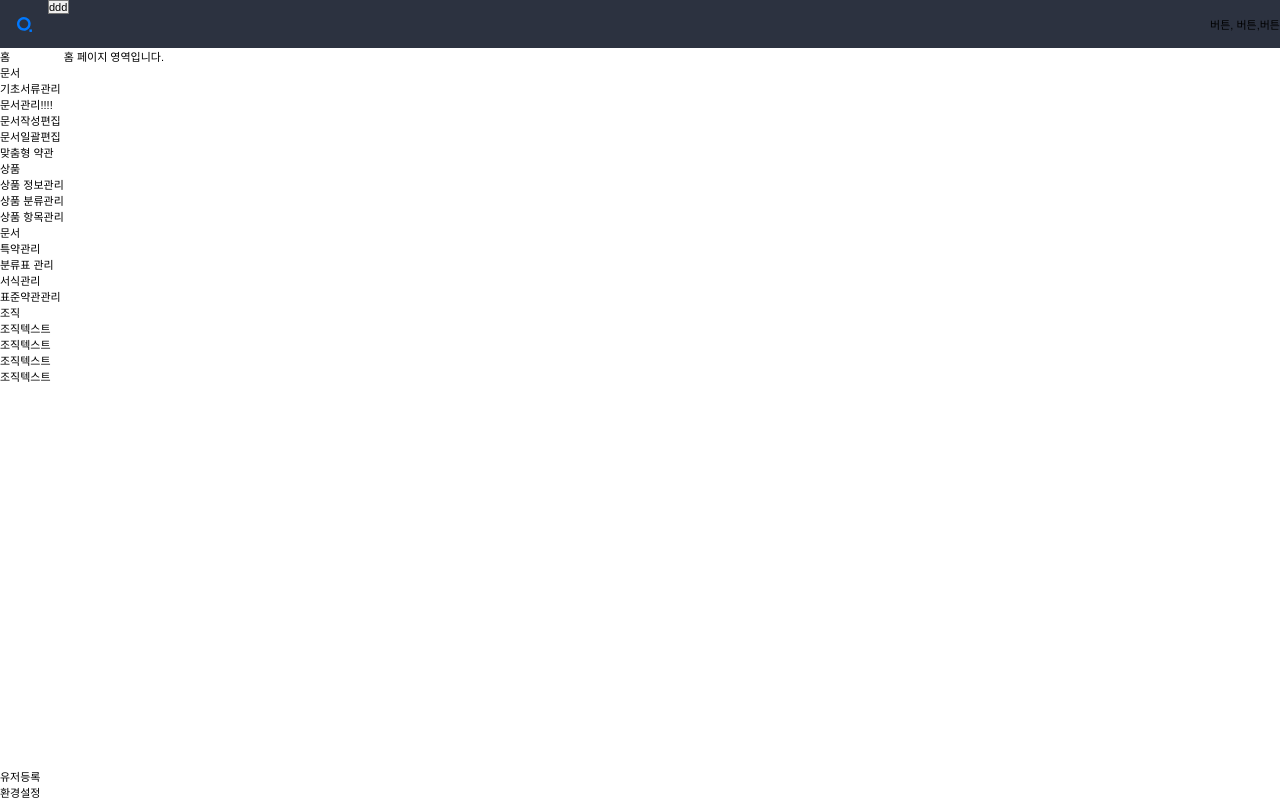
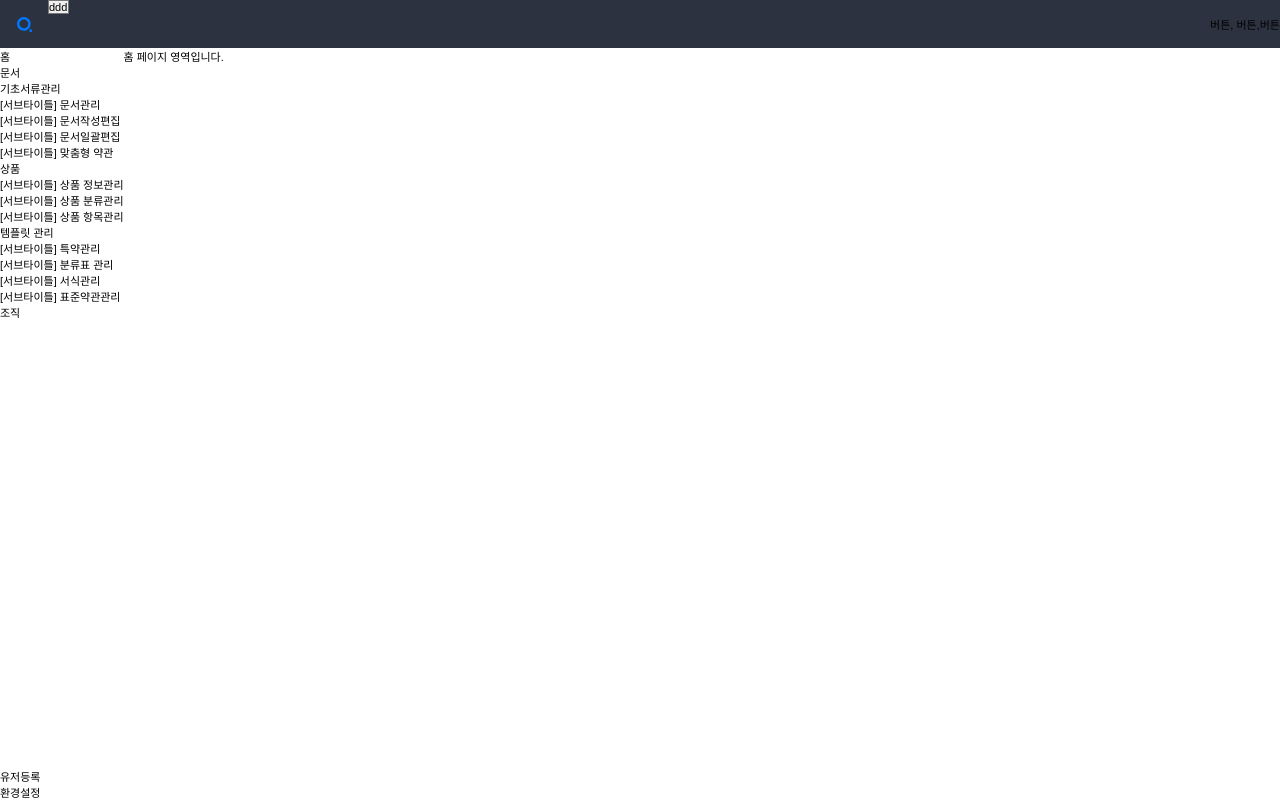
Before and after one commit to searchme86/react_editor, a React (Create React App) app: page / in a window 1280 px wide. Built offline with nearby package versions, Linux system fonts and the light colour scheme; a web font is replaced by a local one.

Commit message:
컴포넌트 별 설정

```diff
--- a/src/Components/Navbar/Navbar.jsx
+++ b/src/Components/Navbar/Navbar.jsx
@@ -20,6 +20,7 @@ function Navbar() {
             </div>
           </Link>
         </li>
+        {/* 문서 */}
         <li>
           <Link to="/">
             <div className="">
@@ -37,31 +38,32 @@ function Navbar() {
                 <Link to="/document/management">
                   <div className="">
                     {/* 이미지 */}
-                    <span>문서관리!!!! </span>
+                    <span>[서브타이틀] 문서관리 </span>
                   </div>
                 </Link>
               </li>
               <li>
-                <Link to="/">
+                <Link to="/document/edit">
                   <div className="">
                     {/* 이미지 */}
-                    <span>문서작성편집</span>
+                    <span>[서브타이틀] 문서작성편집</span>
                   </div>
                 </Link>
               </li>
               <li>
-                <Link to="/">
-                  <span>문서일괄편집</span>
+                <Link to="/document/allEdit">
+                  <span>[서브타이틀] 문서일괄편집</span>
                 </Link>
               </li>
               <li>
-                <Link to="/">
-                  <span>맞춤형 약관</span>
+                <Link to="/document/customized">
+                  <span>[서브타이틀] 맞춤형 약관</span>
                 </Link>
               </li>
             </ul>
           </div>
         </li>
+        {/* 상품 */}
         <li>
           <Link to="/">
             <span>상품</span>
@@ -70,90 +72,66 @@ function Navbar() {
             <div className=""></div>
             <ul>
               <li>
-                <Link to="/">
-                  <span>상품 정보관리</span>
+                <Link to="/product/info">
+                  <span>[서브타이틀] 상품 정보관리</span>
                 </Link>
               </li>
               <li>
-                <Link to="/">
-                  <span>상품 분류관리</span>
+                <Link to="/product/class">
+                  <span>[서브타이틀] 상품 분류관리</span>
                 </Link>
               </li>
               <li>
-                <Link to="/">
-                  <span>상품 항목관리</span>
+                <Link to="/product/item">
+                  <span>[서브타이틀] 상품 항목관리</span>
+                </Link>
+              </li>
+            </ul>
+          </div>
+        </li>
+        {/* 템플릿 */}
+        <li>
+          <Link to="/">
+            <div className="">
+              {/* 이미지 */}
+              <span>템플릿 관리</span>
+            </div>
+          </Link>
+          <div className="subMenu">
+            <div className=""></div>
+            <ul>
+              <li>
+                <Link to="/template/treaty">
+                  <span>[서브타이틀] 특약관리</span>
+                </Link>
+              </li>
+              <li>
+                <Link to="/template/disease">
+                  <span>[서브타이틀] 분류표 관리</span>
+                </Link>
+              </li>
+              <li>
+                <Link to="/template/law">
+                  <span>[서브타이틀] 서식관리</span>
+                </Link>
+              </li>
+              <li>
+                <Link to="/template/insurance">
+                  <span>[서브타이틀] 표준약관관리</span>
                 </Link>
               </li>
             </ul>
           </div>
         </li>
         <li>
-          <Link to="/">
-            <div className="">
-              {/* 이미지 */}
-              <span>문서</span>
-            </div>
-          </Link>
-          <div className="subMenu">
-            <div className=""></div>
-            <ul>
-              <li>
-                <Link to="/">
-                  <span>특약관리</span>
-                </Link>
-              </li>
-              <li>
-                <Link to="/">
-                  <span>분류표 관리</span>
-                </Link>
-              </li>
-              <li>
-                <Link to="/">
-                  <span>서식관리</span>
-                </Link>
-              </li>
-              <li>
-                <Link to="/">
-                  <span>표준약관관리</span>
-                </Link>
-              </li>
-            </ul>
-          </div>
-        </li>
-        <li>
-          <Link to="/">
+          <Link to="/organization">
             <span>조직</span>
           </Link>
-          <div className="subMenu">
-            <div className=""></div>
-            <ul>
-              <li>
-                <Link to="/">
-                  <span>조직텍스트 </span>
-                </Link>
-              </li>
-              <li>
-                <Link to="/">
-                  <span>조직텍스트 </span>
-                </Link>
-              </li>
-              <li>
-                <Link to="/">
-                  <span>조직텍스트 </span>
-                </Link>
-              </li>
-              <li>
-                <Link to="/">
-                  <span>조직텍스트 </span>
-                </Link>
-              </li>
-            </ul>
-          </div>
         </li>
       </ul>
       <ul>
         <li>
-          <Link to="/">
+          <Link to="/user">
             <div className="">
               {/* 이미지 */}
               <span>유저등록</span>
@@ -161,7 +139,7 @@ function Navbar() {
           </Link>
         </li>
         <li>
-          <Link to="/">
+          <Link to="/settings">
             <div className="">
               {/* 이미지 */}
               <span>환경설정</span>
--- a/src/Router.jsx
+++ b/src/Router.jsx
@@ -6,7 +6,7 @@ import Layout from './Layout';
 import DocumentManagement from './pages/document/DocumentManagement';
 import DocumentCreateAndEdit from './pages/document/DocumentCeateAndEdit';
 import DocumentAllEdit from './pages/document/DocumentAllEdit';
-import DocumentCustomized from './pages/document/DocumentCustomized';
+import CustomizedAgreement from './pages/document/CustomizedAgreement';
 
 import ProductInfo from './pages/product/ProductInfo';
 import ProductClassification from './pages/product/ProductClassification';
@@ -35,7 +35,7 @@ function Router() {
           <Route path="management" element={<DocumentManagement />} />
           <Route path="edit" element={<DocumentCreateAndEdit />} />
           <Route path="allEdit" element={<DocumentAllEdit />} />
-          <Route path="customized" element={<DocumentCustomized />} />
+          <Route path="customized" element={<CustomizedAgreement />} />
         </Route>
 
         <Route path="/:product/*">
@@ -45,10 +45,10 @@ function Router() {
         </Route>
 
         <Route path="/:template/*">
+          <Route path="treaty" element={<TreatyManagement />} />
           <Route path="disease" element={<DiseaseTypeTable />} />
+          <Route path="law" element={<LawTypeTable />} />
           <Route path="insurance" element={<InsuranceAgreement />} />
-          <Route path="law" element={<LawTypeTable />} />
-          <Route path="treaty" element={<TreatyManagement />} />
         </Route>
 
         <Route path="/organization" element={<Organization />} />
```
